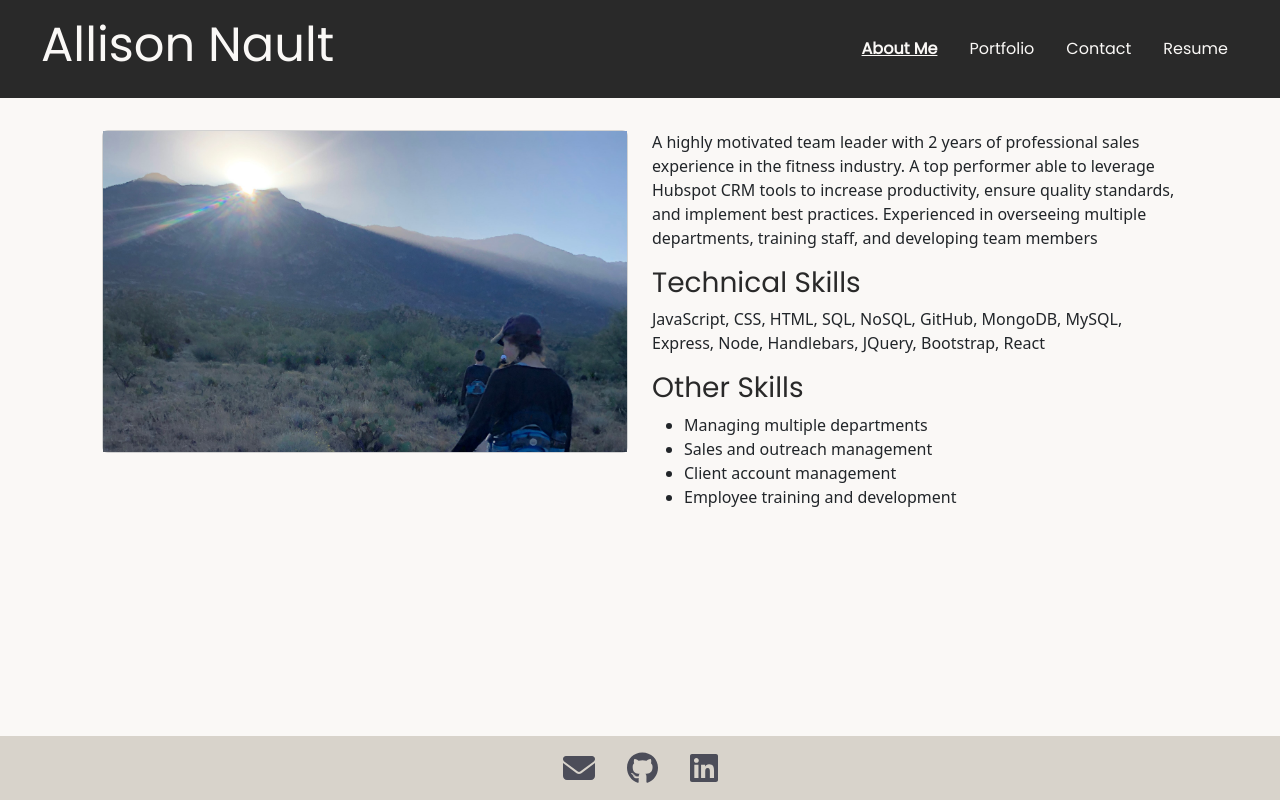
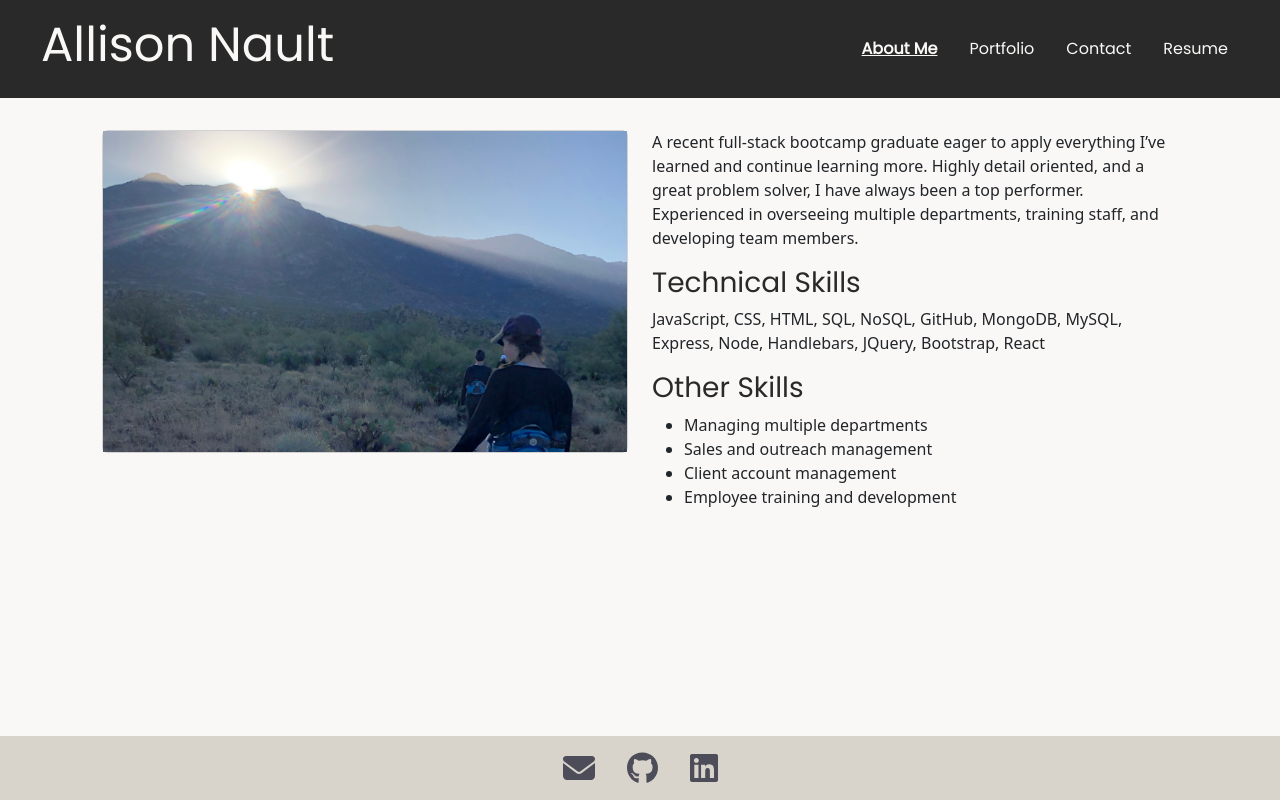
Before and after one commit to allisonnault/React-Portfolio, a React (Create React App) app in the folder my-portfolio/: page / in a window 1280 px wide. Built offline with nearby package versions, Linux system fonts and the light colour scheme.

Commit message:
readded project 3

```diff
--- a/my-portfolio/src/components/pages/AboutMe.js
+++ b/my-portfolio/src/components/pages/AboutMe.js
@@ -13,7 +13,7 @@ export default function AboutMe() {
       <div className='col-6'>
       <div>
       <p>
-          A highly motivated team leader with 2 years of professional sales experience in the fitness industry. A top performer able to leverage Hubspot CRM tools to increase productivity, ensure quality standards, and implement best practices. Experienced in overseeing multiple departments, training staff, and developing team members
+      A recent full-stack bootcamp graduate eager to apply everything I’ve learned and continue learning more. Highly detail oriented, and a great problem solver, I have always been a top performer. Experienced in overseeing multiple departments, training staff, and developing team members.
         </p>
         <h3>Technical Skills</h3>
         <p>
--- a/my-portfolio/src/portfolioData.js
+++ b/my-portfolio/src/portfolioData.js
@@ -4,8 +4,16 @@ import EmployeeTracker from './images/EmployeeTracker.png';
 import SocialNetwork from './images/SocialNetwork.png';
 import techBlog from './images/techBlog.png';
 import WeatherDashboard from './images/WeatherDashboard.png'
+import JADAQuiz from './images/JADAQuiz.png'
 
 const portfolioData = [
+   {
+      "title": "J.A.D.A Quiz App",
+      "gitHub": "https://github.com/Awele1111/JADA-Quiz-App",
+      "deployed": "https://jada-quiz-app.herokuapp.com/",
+      "image": JADAQuiz,
+      "id": 0
+   },
     {
        "title": "ChicagoHotSpot",
        "gitHub": "https://github.com/allisonnault/Chicago-Attractions",
```
Also changed, not shown: my-portfolio/src/images/JADAQuiz.png (added).
